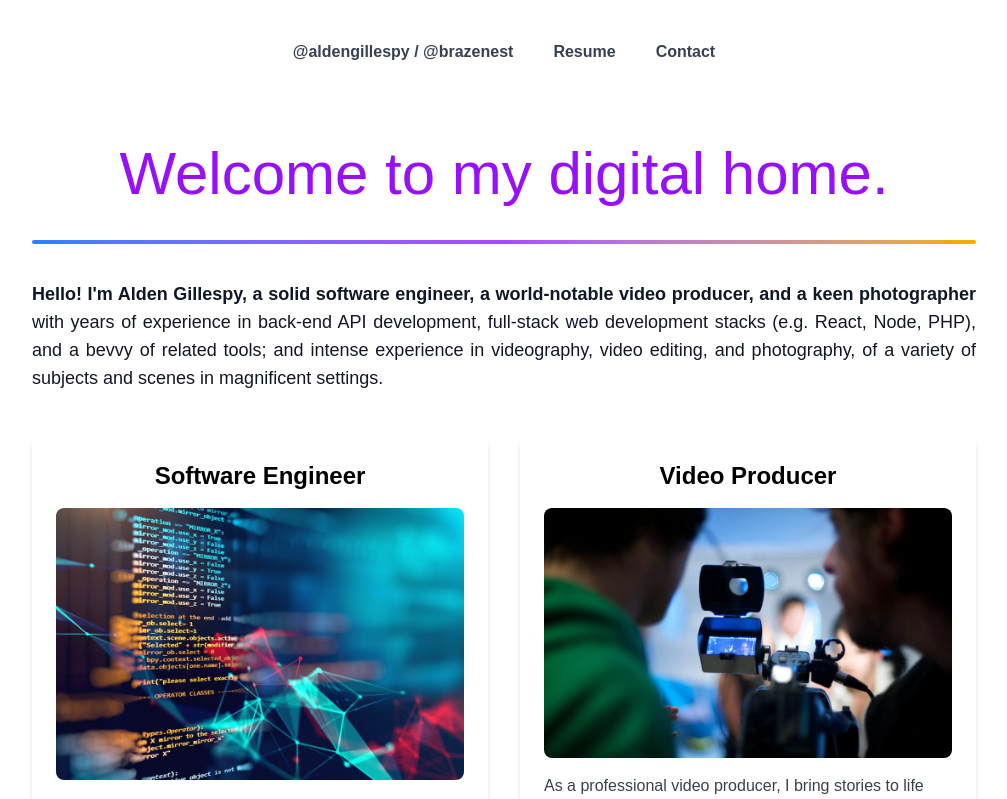
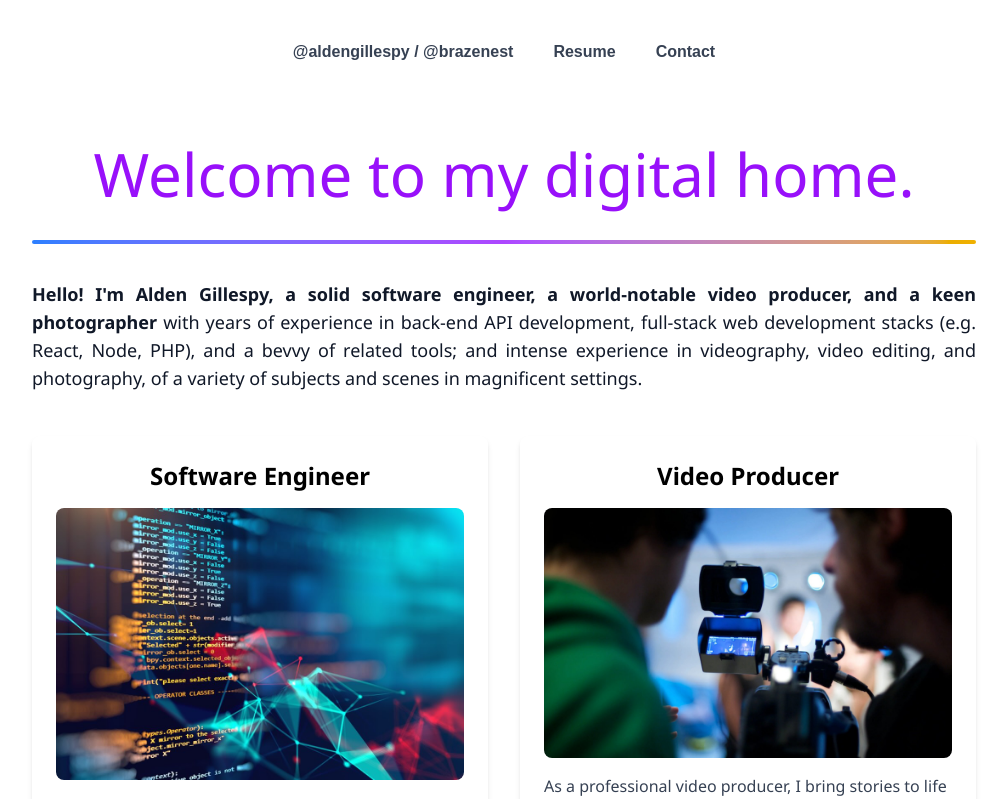
Before and after one commit to brazenest/agcom-website, a Next.js app: page / in a window 1280 px wide. Shown: the top 799 px of the page, without its empty margins (136-1143 px from the left). Built offline with nearby package versions, Linux system fonts and the light colour scheme.

Commit message:
Conform style.css to use Noto Sans

```diff
--- a/app/globals.css
+++ b/app/globals.css
@@ -9,8 +9,7 @@
 @theme inline {
   --color-background: var(--background);
   --color-foreground: var(--foreground);
-  --font-sans: var(--font-geist-sans);
-  --font-mono: var(--font-geist-mono);
+  --font-sans: var(--font-noto-sans);
 }
 
 @media (prefers-color-scheme: dark) {
```
